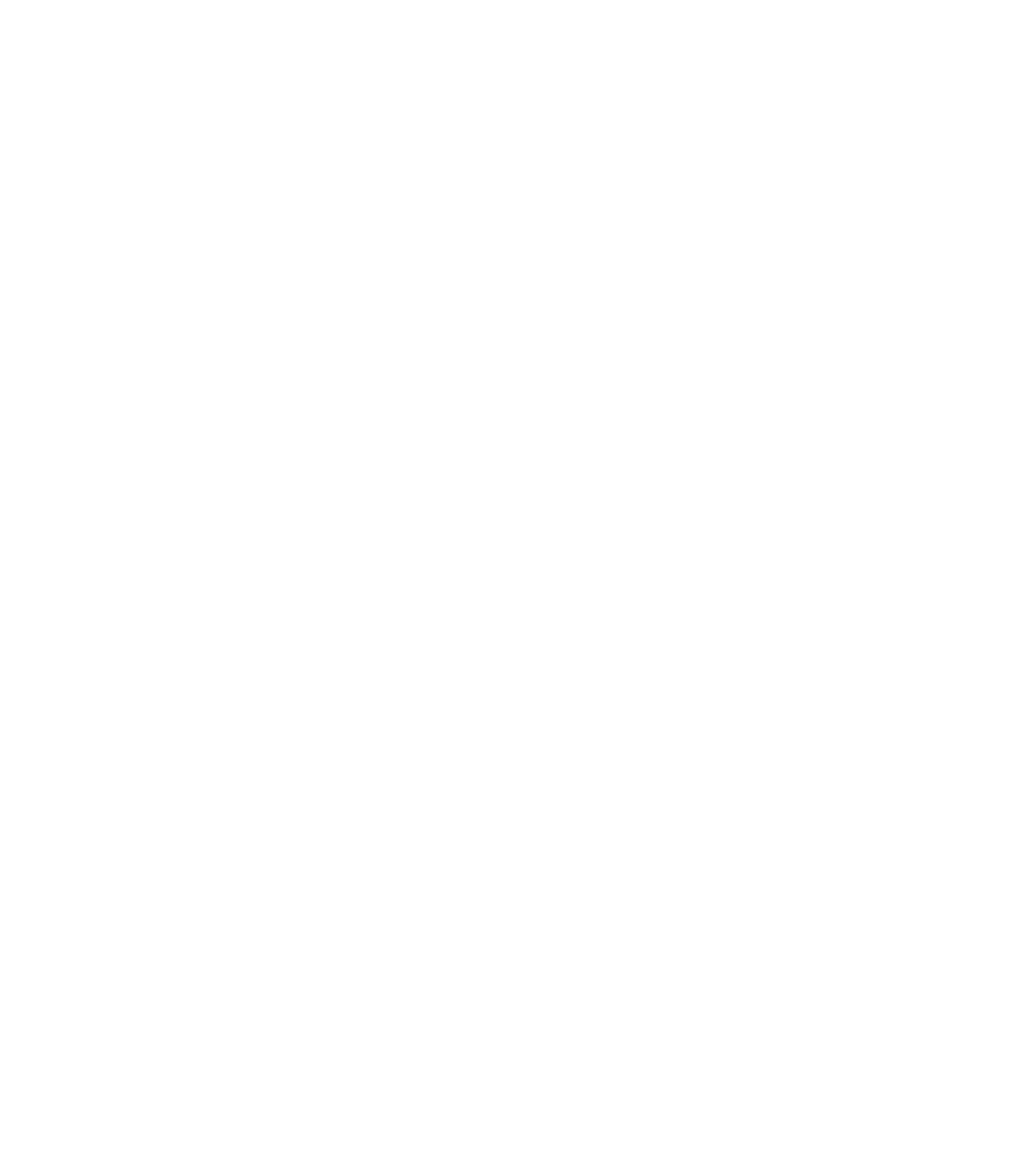
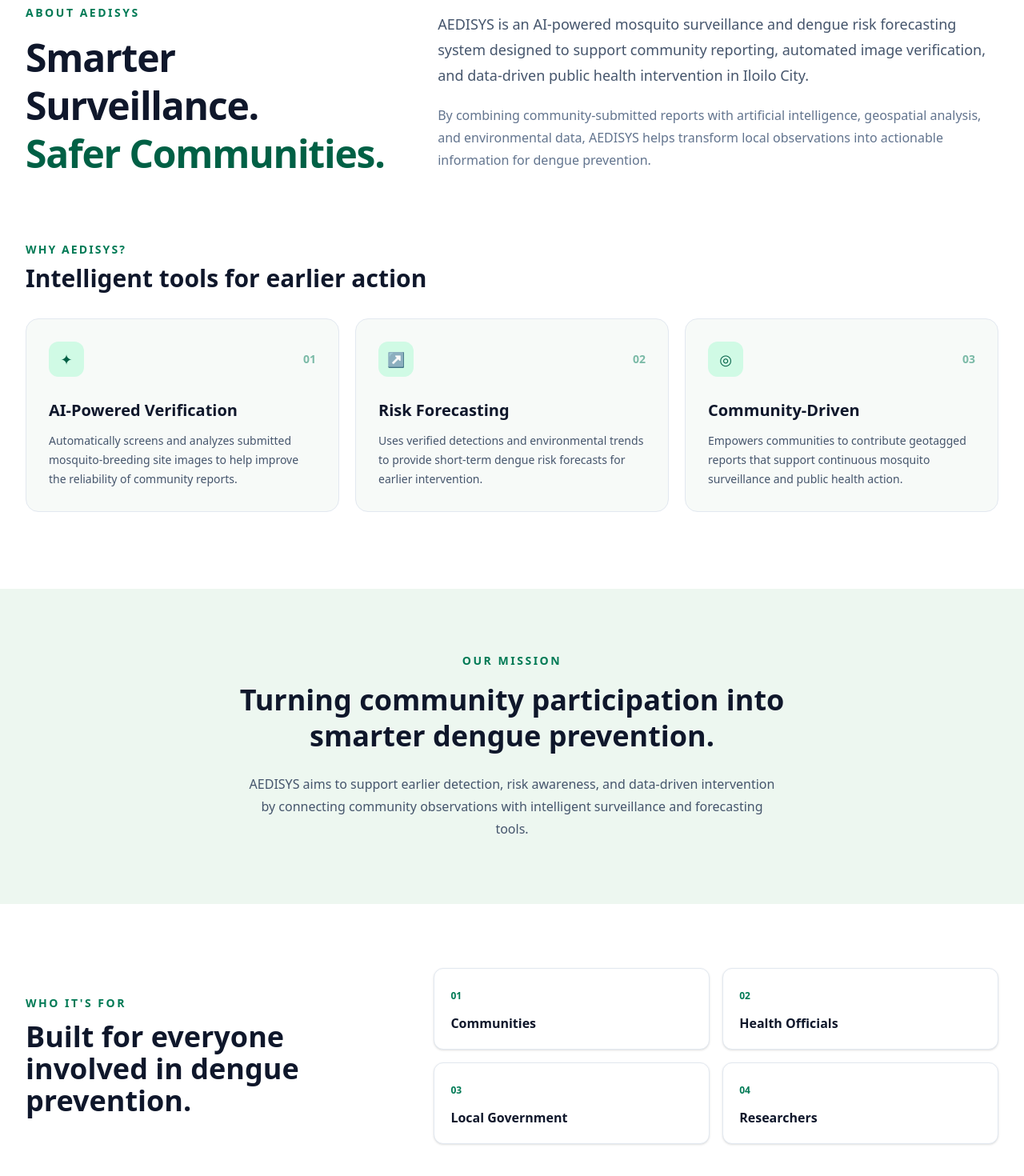
Before and after one commit to Jo-grec/vecpro-web, a Next.js app: page / in a window 1280 px wide. Shown: the part 938-2408 px from the top of the page at 80% size. Before the commit the page ends 1648 px from the top, so only its background shows below. Built offline with nearby package versions, Linux system fonts and the light colour scheme.

Commit message:
feat: add about section

```diff
--- a/src/app/page.tsx
+++ b/src/app/page.tsx
@@ -1,11 +1,13 @@
 import Header from "@/components/header";
 import Hero from "@/components/hero";
+import About from "@/components/about";
 
 export default function Home() {
   return (
     <main>
       <Header />
       <Hero />
+      <About />
 
       <section id="home" className="min-h-screen">
         {/* Hero will go here */}
--- /dev/null
+++ b/src/components/about.tsx
@@ -0,0 +1,161 @@
+const benefits = [
+  {
+    number: "01",
+    title: "AI-Powered Verification",
+    description:
+      "Automatically screens and analyzes submitted mosquito-breeding site images to help improve the reliability of community reports.",
+    icon: "✦",
+  },
+  {
+    number: "02",
+    title: "Risk Forecasting",
+    description:
+      "Uses verified detections and environmental trends to provide short-term dengue risk forecasts for earlier intervention.",
+    icon: "↗",
+  },
+  {
+    number: "03",
+    title: "Community-Driven",
+    description:
+      "Empowers communities to contribute geotagged reports that support continuous mosquito surveillance and public health action.",
+    icon: "◎",
+  },
+];
+
+const audiences = [
+  "Communities",
+  "Health Officials",
+  "Local Government",
+  "Researchers",
+];
+
+export default function About() {
+  return (
+    <section id="about" className="bg-white">
+      {/* What is AEDISYS? */}
+      <div className="mx-auto max-w-7xl px-6 py-24 lg:px-8">
+        <div className="grid gap-12 lg:grid-cols-[0.8fr_1.2fr] lg:items-center">
+          <div>
+            <p className="mb-4 text-sm font-semibold uppercase tracking-[0.18em] text-emerald-700">
+              About AEDISYS
+            </p>
+
+            <h2 className="text-4xl font-bold leading-tight tracking-tight text-slate-900 sm:text-5xl">
+              Smarter Surveillance.
+              <span className="block text-emerald-800">
+                Safer Communities.
+              </span>
+            </h2>
+          </div>
+
+          <div>
+            <p className="text-lg leading-8 text-slate-600">
+              AEDISYS is an AI-powered mosquito surveillance and dengue risk
+              forecasting system designed to support community reporting,
+              automated image verification, and data-driven public health
+              intervention in Iloilo City.
+            </p>
+
+            <p className="mt-5 text-base leading-7 text-slate-500">
+              By combining community-submitted reports with artificial
+              intelligence, geospatial analysis, and environmental data,
+              AEDISYS helps transform local observations into actionable
+              information for dengue prevention.
+            </p>
+          </div>
+        </div>
+
+        {/* Core Benefits */}
+        <div className="mt-20">
+          <div className="mb-8">
+            <p className="text-sm font-semibold uppercase tracking-[0.15em] text-emerald-700">
+              Why AEDISYS?
+            </p>
+
+            <h3 className="mt-2 text-2xl font-bold text-slate-900 sm:text-3xl">
+              Intelligent tools for earlier action
+            </h3>
+          </div>
+
+          <div className="grid gap-5 md:grid-cols-3">
+            {benefits.map((benefit) => (
+              <article
+                key={benefit.number}
+                className="group rounded-2xl border border-slate-200 bg-[#f7faf8] p-7 transition-all duration-200 hover:-translate-y-1 hover:border-emerald-200 hover:shadow-lg"
+              >
+                <div className="flex items-center justify-between">
+                  <div className="flex h-11 w-11 items-center justify-center rounded-xl bg-emerald-100 text-lg text-emerald-800">
+                    {benefit.icon}
+                  </div>
+
+                  <span className="text-sm font-bold text-emerald-700/50">
+                    {benefit.number}
+                  </span>
+                </div>
+
+                <h3 className="mt-7 text-xl font-bold text-slate-900">
+                  {benefit.title}
+                </h3>
+
+                <p className="mt-3 text-sm leading-6 text-slate-600">
+                  {benefit.description}
+                </p>
+              </article>
+            ))}
+          </div>
+        </div>
+      </div>
+
+      {/* Mission */}
+      <div className="bg-[#edf7f0]">
+        <div className="mx-auto max-w-7xl px-6 py-20 text-center lg:px-8">
+          <p className="text-sm font-semibold uppercase tracking-[0.18em] text-emerald-700">
+            Our Mission
+          </p>
+
+          <h2 className="mx-auto mt-4 max-w-3xl text-3xl font-bold leading-tight text-slate-900 sm:text-4xl">
+            Turning community participation into smarter dengue prevention.
+          </h2>
+
+          <p className="mx-auto mt-6 max-w-2xl text-base leading-7 text-slate-600">
+            AEDISYS aims to support earlier detection, risk awareness, and
+            data-driven intervention by connecting community observations
+            with intelligent surveillance and forecasting tools.
+          </p>
+        </div>
+      </div>
+
+      {/* Who It's For */}
+      <div className="mx-auto max-w-7xl px-6 py-20 lg:px-8">
+        <div className="grid gap-10 lg:grid-cols-[0.8fr_1.2fr] lg:items-center">
+          <div>
+            <p className="text-sm font-semibold uppercase tracking-[0.18em] text-emerald-700">
+              Who It's For
+            </p>
+
+            <h2 className="mt-3 text-3xl font-bold text-slate-900 sm:text-4xl">
+              Built for everyone involved in dengue prevention.
+            </h2>
+          </div>
+
+          <div className="grid grid-cols-2 gap-4">
+            {audiences.map((audience, index) => (
+              <div
+                key={audience}
+                className="rounded-xl border border-slate-200 bg-white p-5 shadow-sm"
+              >
+                <span className="text-xs font-bold text-emerald-700">
+                  0{index + 1}
+                </span>
+
+                <h3 className="mt-3 font-semibold text-slate-900">
+                  {audience}
+                </h3>
+              </div>
+            ))}
+          </div>
+        </div>
+      </div>
+    </section>
+  );
+}
```
